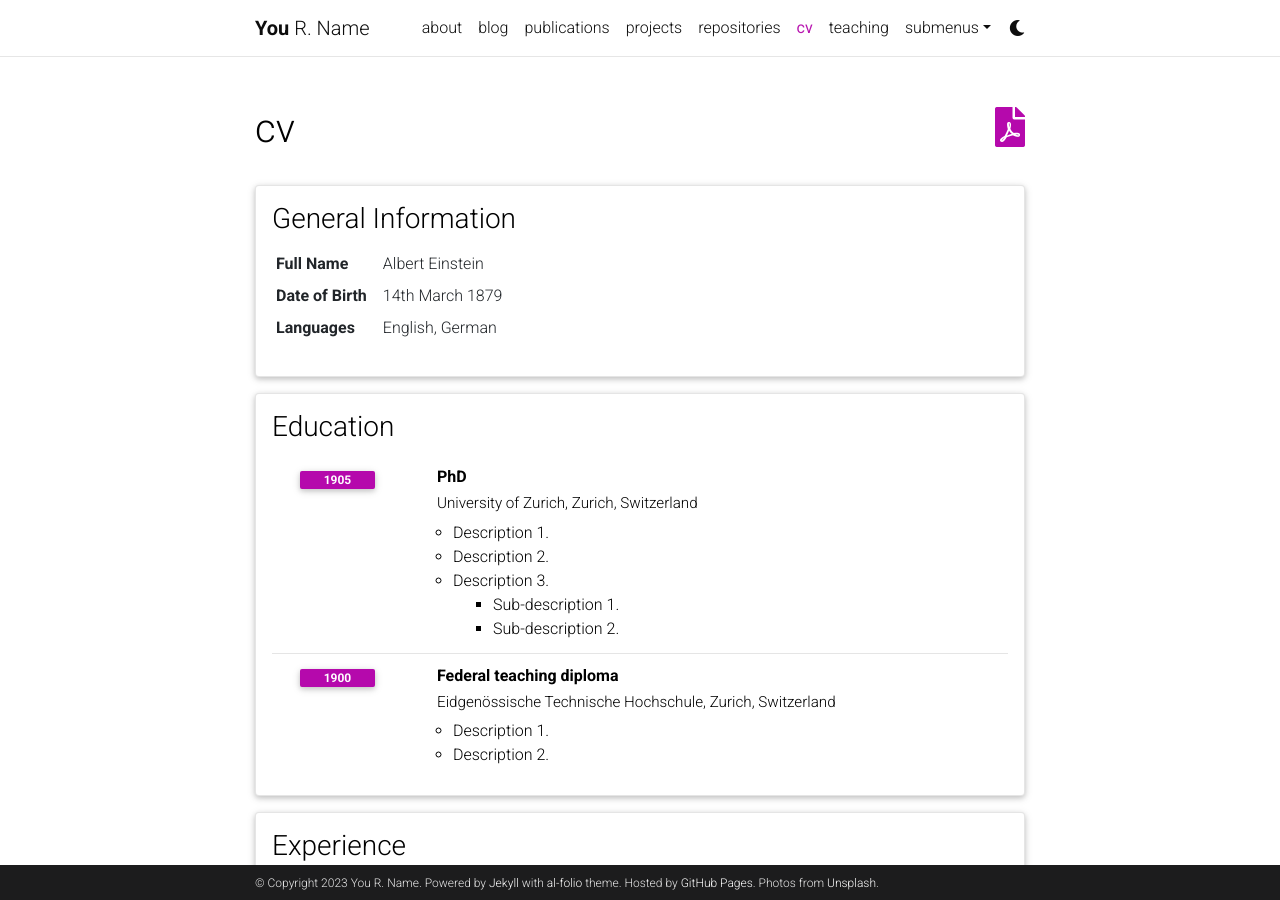
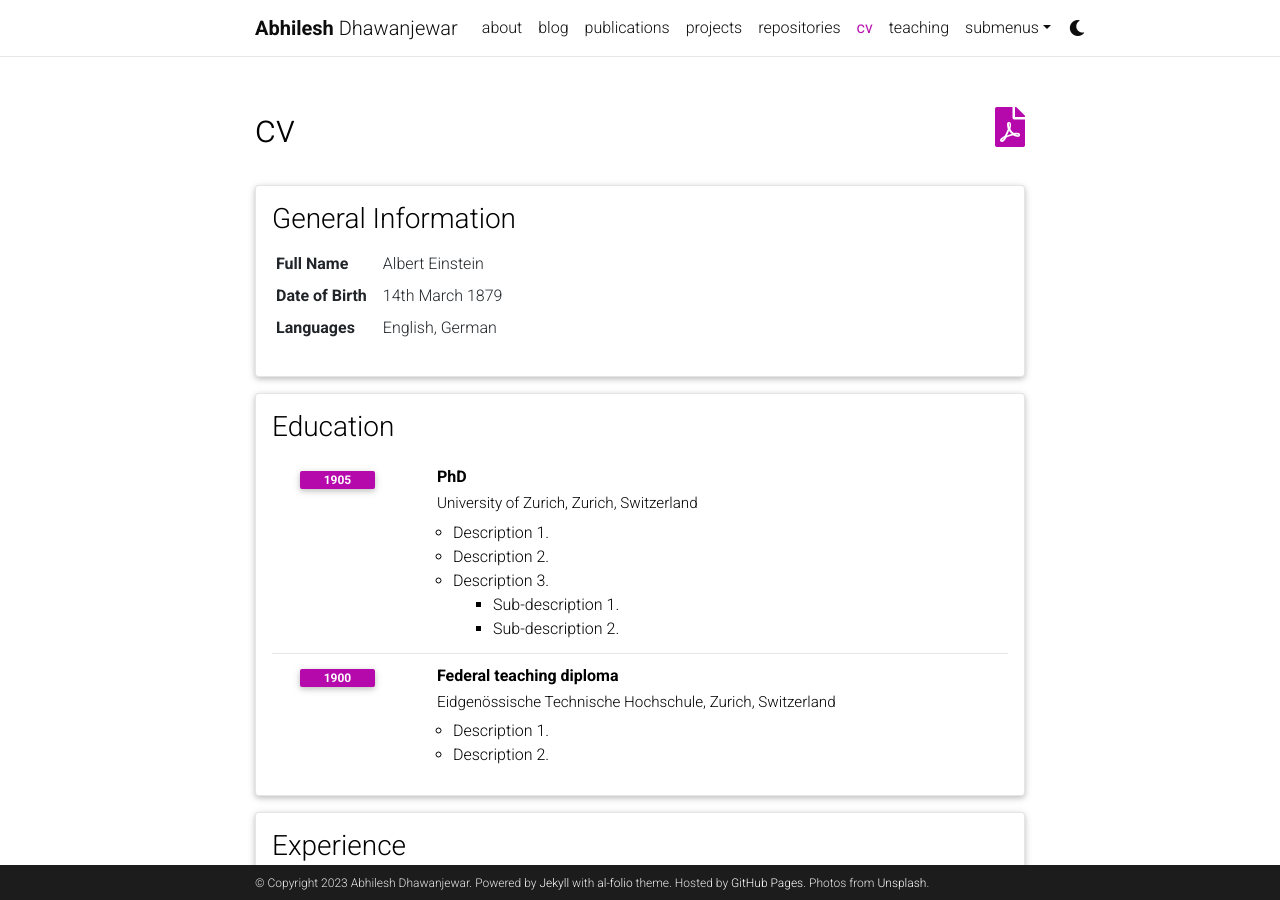
Before and after one commit to abhilesh/abhilesh.github.io, a Jekyll site: the page built from _pages/cv.md, in a window 1280 px wide and 900 px high. Built offline with Jekyll 4.4.1, drawn with Linux system fonts in a browser that asks for light colours; full-size pictures stand in for the smaller copies a plugin makes; comment, search, counter and statistics services are not loaded; a style sheet for code colours, icons or effects is not loaded.

Commit message:
Update headers and photo

```diff
--- a/_config.yml
+++ b/_config.yml
@@ -3,10 +3,10 @@
 # -----------------------------------------------------------------------------
 
 title: blank # the website title (if blank, full name will be used instead)
-first_name: You
-middle_name: R.
-last_name: Name
-email: you@example.com
+first_name: Abhilesh
+middle_name:
+last_name: Dhawanjewar
+email: a.dhawanjewar@ucl.ac.uk
 description: > # the ">" symbol means to ignore newlines until "footer_text:"
   A simple, whitespace theme for academics. Based on [*folio](https://github.com/bogoli/-folio) design.
 footer_text: >
@@ -71,13 +71,13 @@
 # Social integration
 # -----------------------------------------------------------------------------
 
-github_username: # your GitHub user name
+github_username: abhilesh # your GitHub user name
 gitlab_username: # your GitLab user name
 twitter_username: # your Twitter handle
 mastodon_username: # your mastodon instance+username in the format instance.tld/@username
-linkedin_username: # your LinkedIn user name
+linkedin_username: abhilesh-dhawanjewar # your LinkedIn user name
 telegram_username: # your Telegram user name
-scholar_userid: # your Google Scholar ID
+scholar_userid: KmALIboAAAAJ # your Google Scholar ID
 semanticscholar_id: # your Semantic Scholar ID
 whatsapp_number: # your WhatsApp number (full phone number in international format. Omit any zeroes, brackets, or dashes when adding the phone number in international format.)
 orcid_id: # your ORCID ID
```
Also changed, not shown: _pages/about.md (+2 -2 lines), _pages/cv.md (+1 -1 lines), assets/img/abhilesh_pic.jpeg (added), 1 other file.
